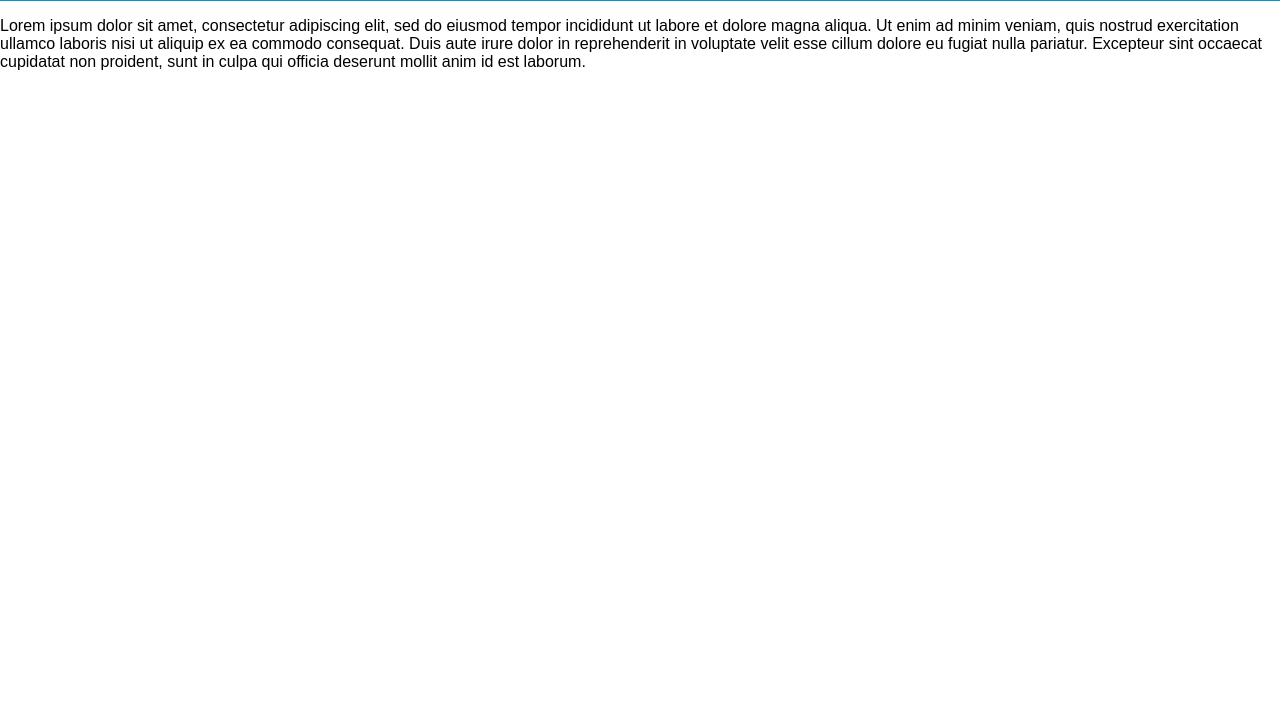
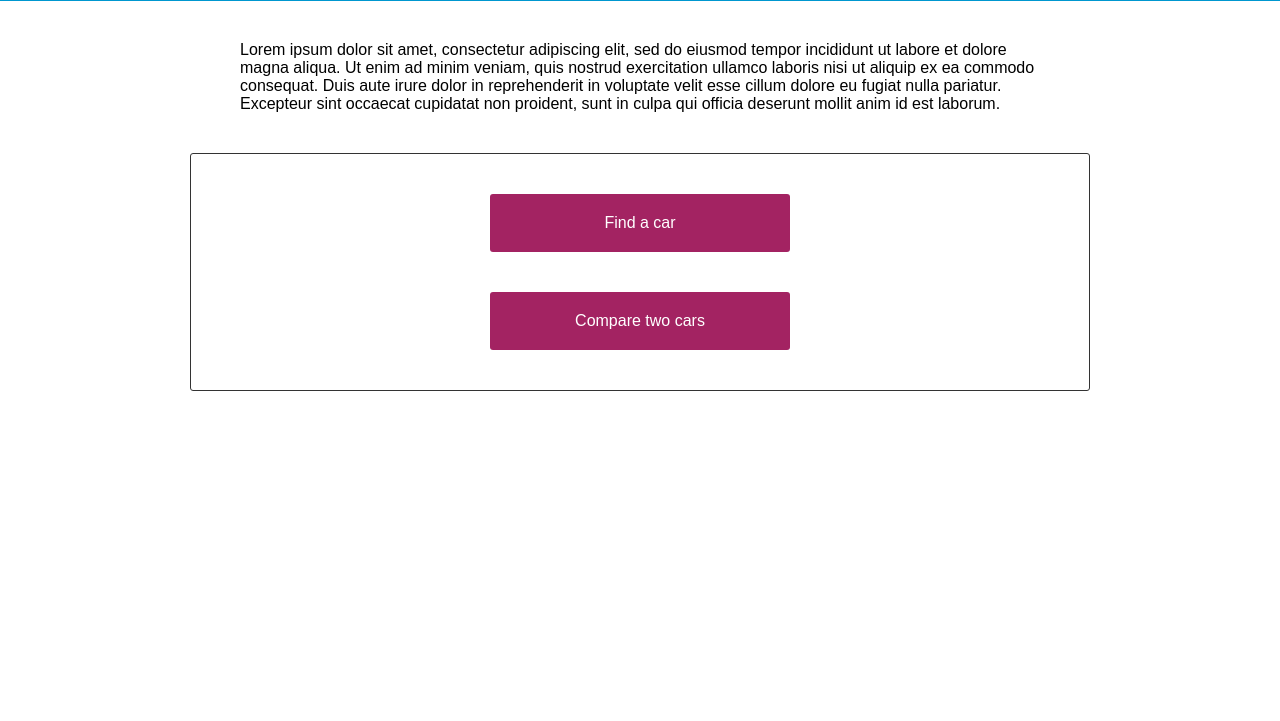
Before and after one commit to Viridian1/CarApp, a website: page app/public/home.html in a window 1280 px wide. Shown: the part 79-800 px from the top of the page. Drawn offline with Linux system fonts and the light colour scheme.

Commit message:
adding home screen

```diff
--- a/app/public/home.html
+++ b/app/public/home.html
@@ -5,10 +5,47 @@
     <meta charset="UTF-8">
     <meta name="viewport" content="width=device-width, initial-scale=1.0">
     <meta http-equiv="X-UA-Compatible" content="ie=edge">
+    <link rel="stylesheet" href="https://use.fontawesome.com/releases/v5.5.0/css/all.css" integrity="sha384-B4dIYHKNBt8Bc12p+WXckhzcICo0wtJAoU8YZTY5qE0Id1GSseTk6S+L3BlXeVIU"
+        crossorigin="anonymous">
     <title>Car Compare</title>
 
     <link href="style/styles.css" rel="stylesheet" type="text/css">
 </head>
+
+<style>
+    .intro-text {
+        max-width: 800px;
+        display: block;
+        margin: 0 auto;
+        padding-top: 40px;
+    }
+
+    .selection {
+        display: block;
+        margin: 0 auto;
+        border: 1px solid #333;
+        border-radius: 3px;
+        max-width: 900px;
+        margin-top: 40px;
+        padding: 40px;
+    }
+
+    .select-button {
+        text-decoration: none;
+        display: block;
+        margin: 0 auto;
+        max-width: 300px;
+        text-align: center;
+        background: #A32362;
+        color: #fff;
+        border-radius: 3px;
+        padding: 20px;
+    }
+
+    .select-button:last-child {
+        margin-top: 40px;
+    }
+</style>
 
 <body>
     <header>
@@ -16,15 +53,24 @@
             <span><img src="images/car.png">
                 <h1>OTTO</h1>
             </span>
+            <span style="float:right; padding-top:22px;color:#fff;cursor: pointer;"><i class="fas fa-2x fa-user-astronaut"></i>
+                <i class="fas fa-1x fa-angle-down"></i></span>
         </div>
     </header>
 
     <div class="wrapper">
-        <p>Lorem ipsum dolor sit amet, consectetur adipiscing elit, sed do eiusmod tempor incididunt ut labore et
-            dolore magna aliqua. Ut enim ad minim veniam, quis nostrud exercitation ullamco laboris nisi ut aliquip ex
+        <p class="intro-text">Lorem ipsum dolor sit amet, consectetur adipiscing elit, sed do eiusmod tempor incididunt
+            ut labore et dolore magna aliqua. Ut enim ad minim veniam, quis nostrud exercitation ullamco laboris nisi
+            ut aliquip ex
             ea commodo consequat. Duis aute irure dolor in reprehenderit in voluptate velit esse cillum dolore eu
             fugiat nulla pariatur. Excepteur sint occaecat cupidatat non proident, sunt in culpa qui officia deserunt
-            mollit anim id est laborum.</p>
+            mollit anim id est laborum.
+        </p>
+
+        <div class="selection">
+            <a class="select-button" href="">Find a car</a>
+            <a class="select-button" href="">Compare two cars</a>
+        </div>
     </div>
 </body>
 
```
Also changed, not shown: app/public/compare.html (+1 -2 lines).
